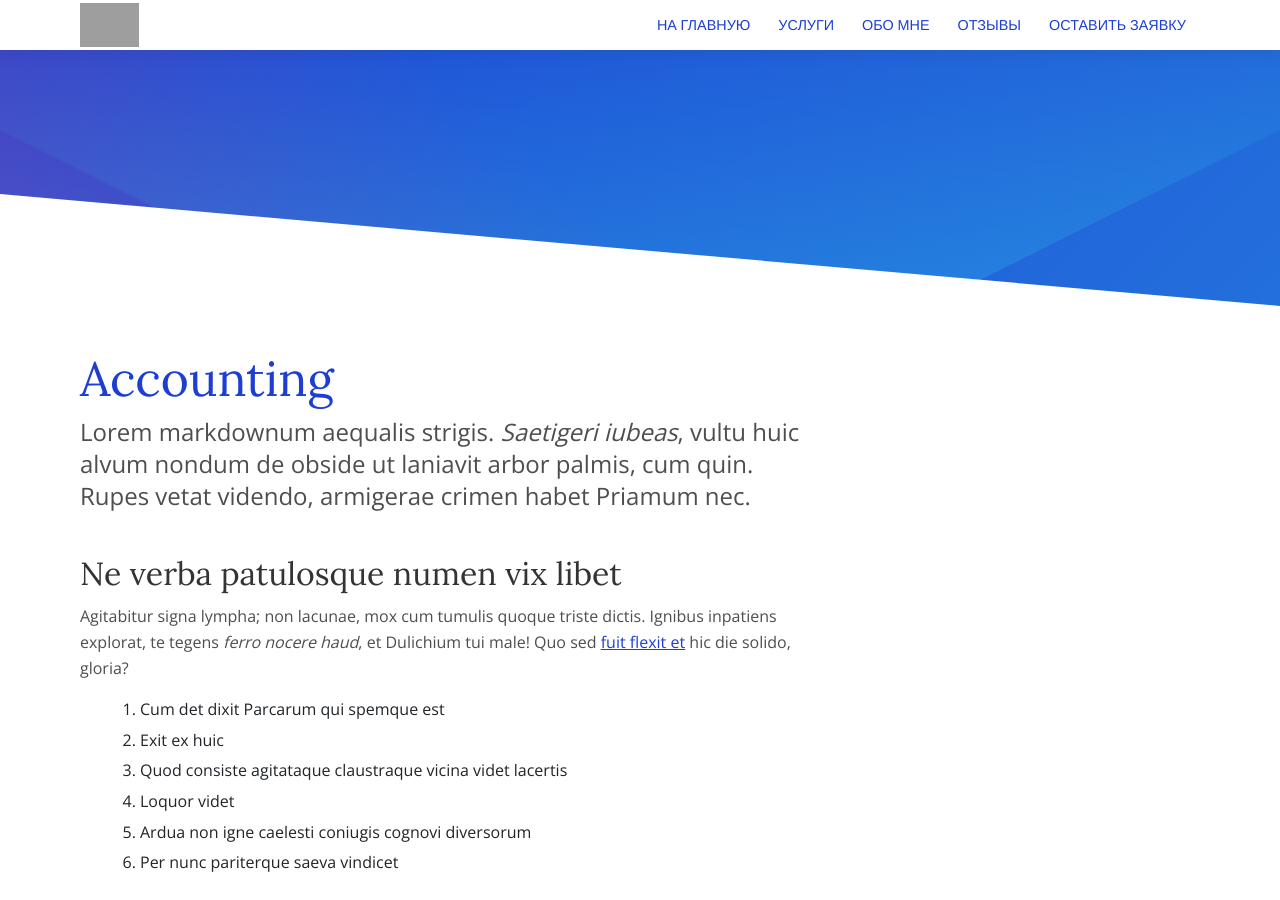
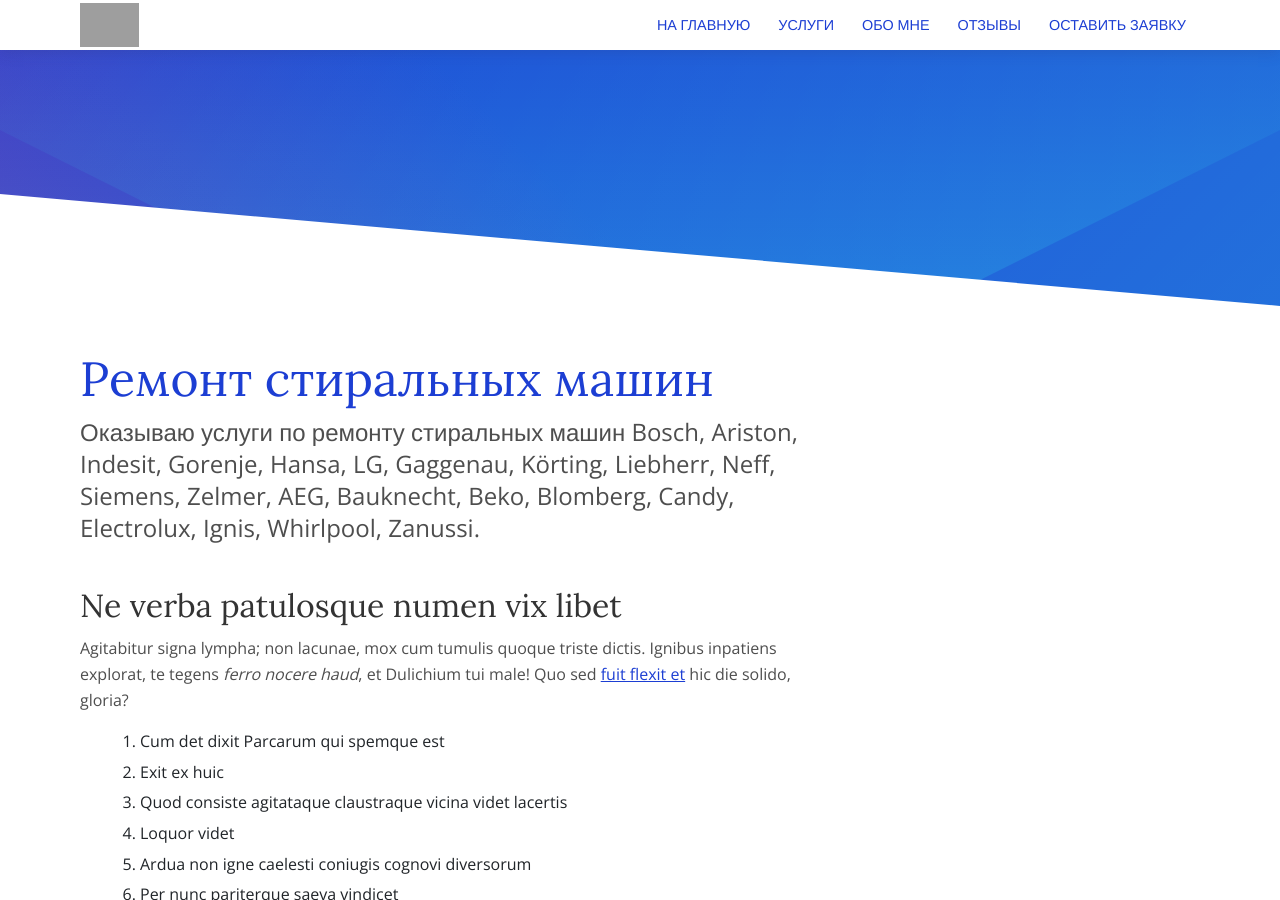
Before and after one commit to fedorsma/fedorsma.github.io, a Jekyll site: the page built from _services/accounting.md, in a window 1280 px wide and 900 px high. Built offline with Jekyll 4.4.1, drawn with Linux system fonts in a browser that asks for light colours; grey boxes are pictures that could not be loaded.

Commit message:
Update accounting.md

```diff
--- a/_services/accounting.md
+++ b/_services/accounting.md
@@ -1,11 +1,9 @@
 ---
-title: 'Accounting'
+title: 'Ремонт стиральных машин'
 image: '/services/noun_591323.png'
 ---
 
-Lorem markdownum aequalis strigis. _Saetigeri iubeas_, vultu huic alvum nondum
-de obside ut laniavit arbor palmis, cum quin. Rupes vetat videndo, armigerae
-crimen habet Priamum nec.
+Оказываю услуги по ремонту стиральных машин Bosch, Ariston, Indesit,  Gorenje, Hansa, LG, Gaggenau, Körting, Liebherr, Neff, Siemens, Zelmer, AEG, Bauknecht, Beko, Blomberg, Candy, Electrolux, Ignis, Whirlpool, Zanussi.
 
 ## Ne verba patulosque numen vix libet
 
```
